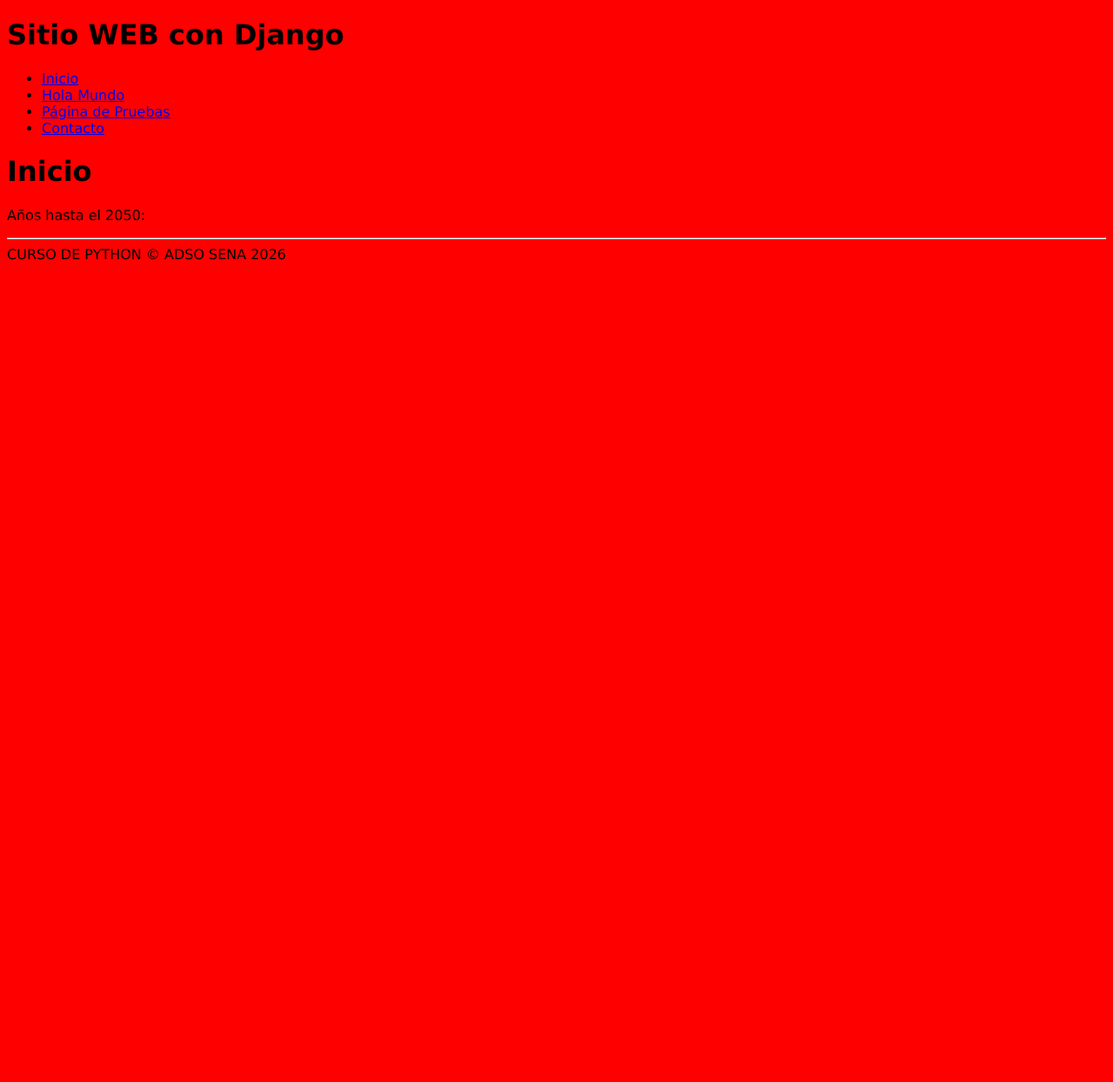
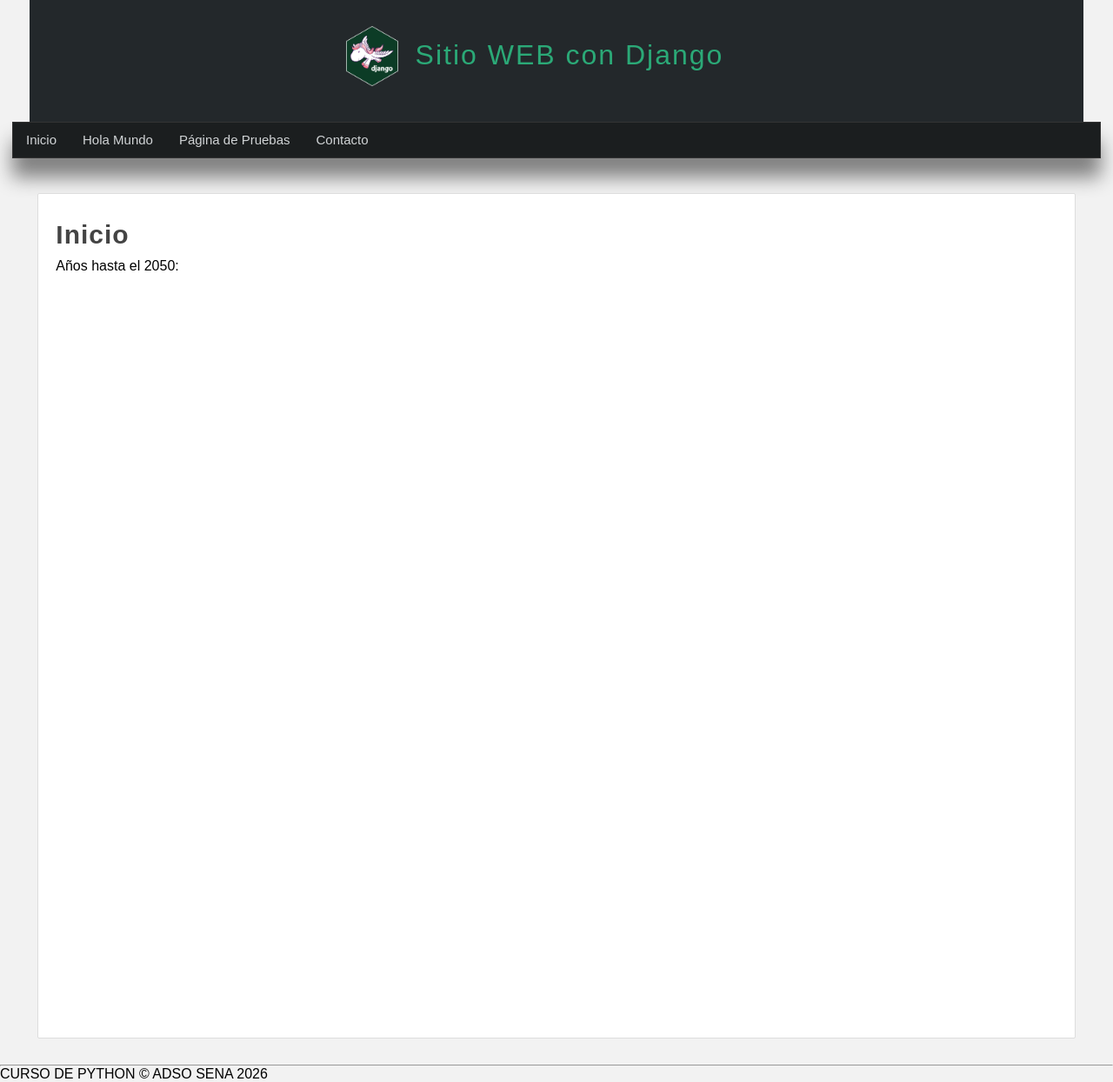
Before and after one commit to russellortiz12-create/Primer-proyecto-Django, a Django app: page / in a window 1280 px wide. Shown: the whole page at 87% size. Before the commit the page ends 299 px from the top, so only its background shows below. Run offline with Django 5.2, Linux system fonts and the light colour scheme.

Commit message:
docs: Agregamos estilos en el css y modificamos en el layout imagen de presentancion de Django

```diff
--- a/22-django/AprendiendoDjango/miapp/static/css/styles.css
+++ b/22-django/AprendiendoDjango/miapp/static/css/styles.css
@@ -1,4 +1,108 @@
+/* Estilos Generales*/
+* {
+    margin: 0px;
+    padding: 0px;
+    font-family: Arial, Helvetica, sans-ser;
+    text-decoration: none;
+}
 body {
-    font-family: Verdana, Geneva, Tahoma, sans-serif;
-    background-color: red;
+    background-color: #f2f2f2;
 }
+
+/* Estilos Cabecera*/
+header {
+    width: 1212px;
+    height: 140px;
+    background-color: #23282b;
+    margin: 0px auto;
+}
+#logotipo {
+    width: 40%;
+    height: 130px;
+    margin: 0px auto;
+    padding-top: 10px;
+}
+
+#logotipo img {
+    display: block;
+    width: 60px;
+    float: left;
+    margin-top: 20px;
+}
+
+#logotipo h1{
+    display: block;
+    float: left;
+    margin-top: 35px;
+    margin-left: 20px;
+    letter-spacing: 2px;
+    font-weight: lighter;
+    color: #2ba977;
+}
+/*Estilos barra de navegación*/
+nav{
+    width: 1250px;
+    height: 40px;
+    background-color: #1b1e1f;
+    border: 1px solid #333333;
+    margin: 0 auto;
+    box-shadow: 0px 22px 22px gray;
+    font-size: 15px;
+}
+
+/*Estilos barra de navegación*/
+nav{
+    width: 1250px;
+    height: 40px;
+    background-color: #1b1e1f;
+    border: 1px solid #333333;
+    margin: 0 auto;
+    box-shadow: 0px 22px 22px gray;
+    font-size: 15px;
+}
+nav ul {
+    list-style: none;
+    text-decoration: 40px;
+}
+nav ul li {
+    line-height: 40px;
+    float: left;
+}
+/*enlaces*/
+nav ul li a{
+    display: block;
+    padding-left: 15px;
+    padding-right: 15px;
+    color: #d1d4d6;
+}
+nav ul li a:hover{
+    background: #2ba977;
+    box-shadow: 0px 0px 5px #444444 inset;
+    color: white;
+    transition: all 300ms;
+}
+/*Estilos contenido central*/
+#content{ /*Posicionar*/
+    width: 1212px;
+    min-height: 930px;
+    margin: 0 auto;
+    margin-bottom: 30px;
+    margin-top: 40px;
+}
+.box{
+    background: white;
+    min-height: 930px;
+    width: 95%;
+    padding: 20px;
+    border: 1px solid #ddd;
+    border-radius: 2px;
+    margin: 0 auto;
+}
+/*Estilos para title*/
+.title{
+    color: #444;
+    letter-spacing: 1px;
+    font-size: 30px;
+    margin-bottom: 10px;
+    margin-top: 5px;
+}
--- a/22-django/AprendiendoDjango/miapp/templates/hola_mundo.html
+++ b/22-django/AprendiendoDjango/miapp/templates/hola_mundo.html
@@ -4,7 +4,7 @@
 {% block content %}
 {{ block.super }}
 
-<h1>Hola mundo con Django!!!</h1>
+<h1 class="title">Hola mundo con Django!!!</h1>
 <h3>Soy Aprendiz ADSO</h3>
 
  {% endblock %}
--- a/22-django/AprendiendoDjango/miapp/templates/index.html
+++ b/22-django/AprendiendoDjango/miapp/templates/index.html
@@ -2,7 +2,7 @@
 
 {% block title %} Inicio {% endblock %}
 {% block content %}
-<h1>Inicio</h1>
+<h1 class="title">Inicio</h1>
  <p> Años hasta el 2050: </p>
 
  {% endblock %}
--- a/22-django/AprendiendoDjango/miapp/templates/layout.html
+++ b/22-django/AprendiendoDjango/miapp/templates/layout.html
@@ -18,8 +18,9 @@
 
     <!-- Cabecera de la pagina-->
     <header>
-        <div id"logotipo">
+        <div id="logotipo">
             <!-- logo Django-->
+            <img src="{% static 'images/django_logo.png' %}" />
             <h1> Sitio WEB con Django </h1>
         </div>
     </header>
@@ -42,11 +43,14 @@
     </nav>
 
     <div id="content">
-        <h2 class="title"Titulo de prueba></h2>
-        {% block content %}
+        <div class="box">
+             <h2 class="title"Titulo de prueba></h2>
+            {% block content %}
             <!-- Código que viene de los templates -->
-             <strong>contenido del bloque original</strong>
-        {% endblock %}
+            <strong>Contenido del bloque original</strong>
+            {% endblock %}
+        </div>
+
     </div>
     <hr>
     <footer>
--- a/22-django/AprendiendoDjango/miapp/templates/pagina.html
+++ b/22-django/AprendiendoDjango/miapp/templates/pagina.html
@@ -2,6 +2,6 @@
 
 {% block title %} Página de pruebas {% endblock %}
 {% block content %}
-<h1>Página de mi WEB</h1>
+<h1 class="title">Página de mi WEB</h1>
 <p>Creado por ADSO Popayán</p>
 {% endblock %}
```
Also changed, not shown: 22-django/AprendiendoDjango/miapp/static/images/django_logo.png (added).
